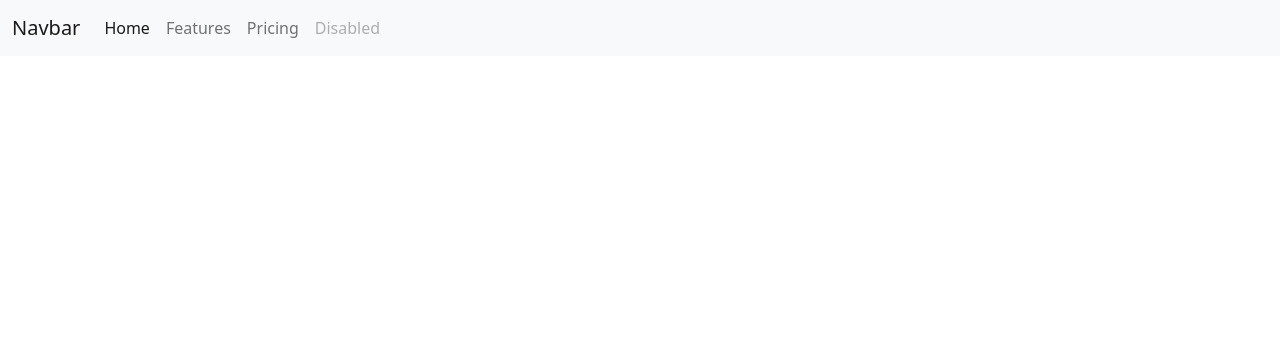
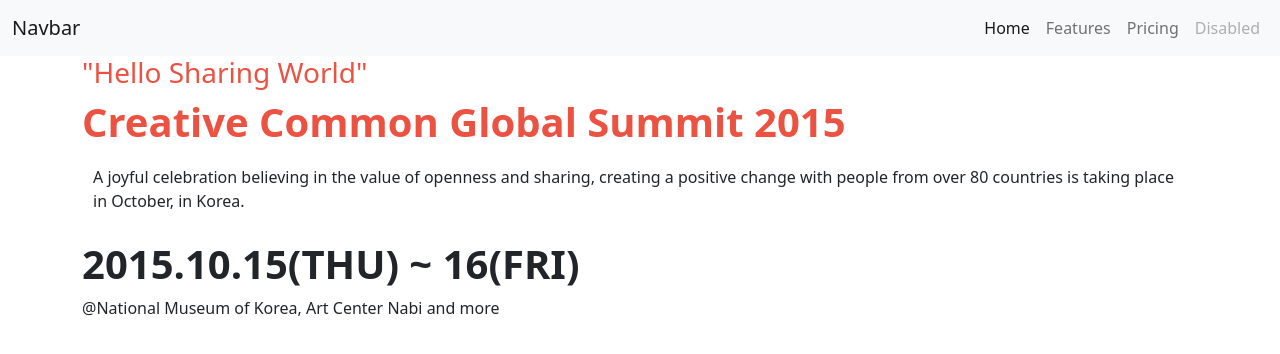
Before and after one commit to limavfabio/summit-template, a website: page index.html in a window 1280 px wide. Drawn offline with nearby package versions, Linux system fonts and the light colour scheme.

Commit message:
Add navbar

```diff
--- a/index.html
+++ b/index.html
@@ -8,7 +8,8 @@
     <link rel="stylesheet" href="css/main.css" />
   </head>
   <body>
-    <nav class="navbar navbar-expand-lg bg-light">
+    <main>
+      <nav class="navbar navbar-expand-md bg-light">
         <div class="container-fluid">
           <a class="navbar-brand" href="#">Navbar</a>
           <button
@@ -23,7 +24,7 @@
             <span class="navbar-toggler-icon"></span>
           </button>
           <div class="collapse navbar-collapse" id="navbarNavAltMarkup">
-          <div class="navbar-nav">
+            <div class="navbar-nav ms-auto">
               <a class="nav-link active" aria-current="page" href="#">Home</a>
               <a class="nav-link" href="#">Features</a>
               <a class="nav-link" href="#">Pricing</a>
@@ -32,5 +33,24 @@
           </div>
         </div>
       </nav>
+      <!-- Hero section -->
+      <div class="">
+        <section class="container">
+          <h3 class="text-primary">"Hello Sharing World"</h3>
+          <h1 class="text-primary fw-bold">
+            Creative Common Global Summit 2015
+          </h1>
+          <p class="border border-3 border-white p-2">
+            A joyful celebration believing in the value of openness and sharing,
+            creating a positive change with people from over 80 countries is
+            taking place in October, in Korea.
+          </p>
+          <p class="h1 fw-bold">2015.10.15(THU) ~ 16(FRI)</p>
+          <p>@National Museum of Korea, Art Center Nabi and more</p>
+        </section>
+      </div>
+      <!-- Bootstrap Scripts -->
+      <script src="https://cdn.jsdelivr.net/npm/bootstrap@5.2.0/dist/js/bootstrap.bundle.min.js"></script>
+    </main>
   </body>
 </html>
--- a/package.json
+++ b/package.json
@@ -1,4 +1,8 @@
 {
   "name": "summit-template",
-  "packageManager": "yarn@3.2.2"
+  "packageManager": "yarn@3.2.2",
+  "dependencies": {
+    "bootstrap": "^5.2.0",
+    "bootstrap-icons": "^1.9.1"
+  }
 }
--- a/sass/main.scss
+++ b/sass/main.scss
@@ -1,5 +1,17 @@
+// Import Bootstrap Functions
+@import "../node_modules/bootstrap/scss/_functions.scss";
+// Import Bootstrap Variables
+// @import "../node_modules/bootstrap/scss/variables";
 
-
+// Custom Variables
+$primary:       #ec5242;
+// $secondary:     $gray-600 !default;
+// $success:       $green !default;
+// $info:          $cyan !default;
+// $warning:       $yellow !default;
+// $danger:        $red !default;
+// $light:         $gray-100 !default;
+$dark:          #272a31;
 
 // Import Bootstrap
 @import '../node_modules/bootstrap/scss/bootstrap.scss';
```
Also changed, not shown: css/main.css, 2 other files. Lines whose indentation alone changed are shown as unchanged.
